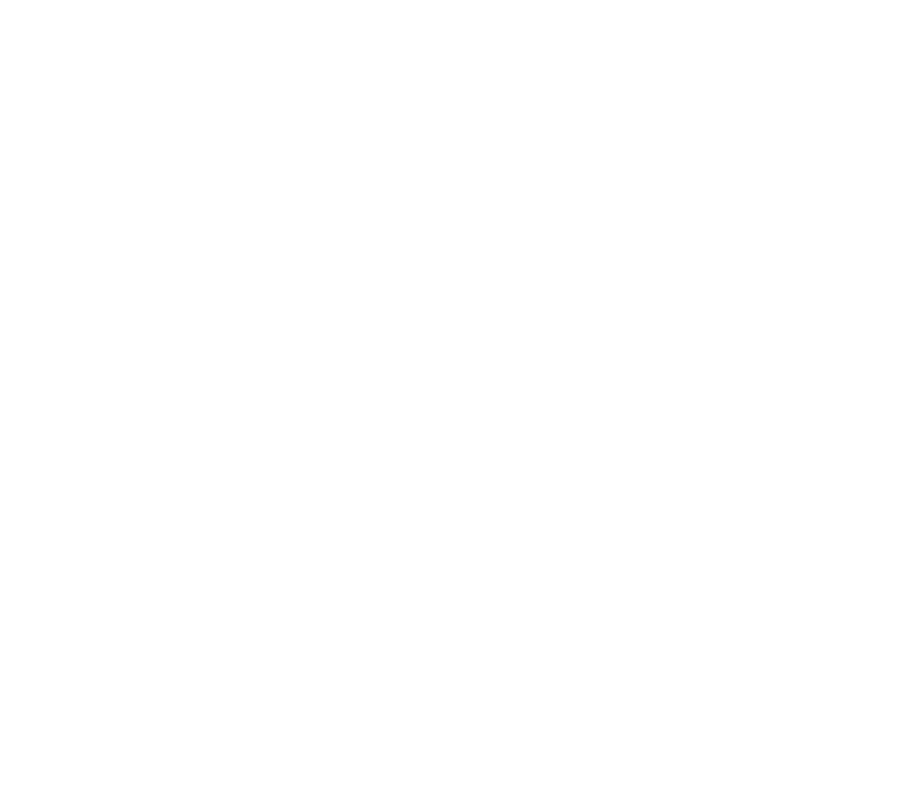
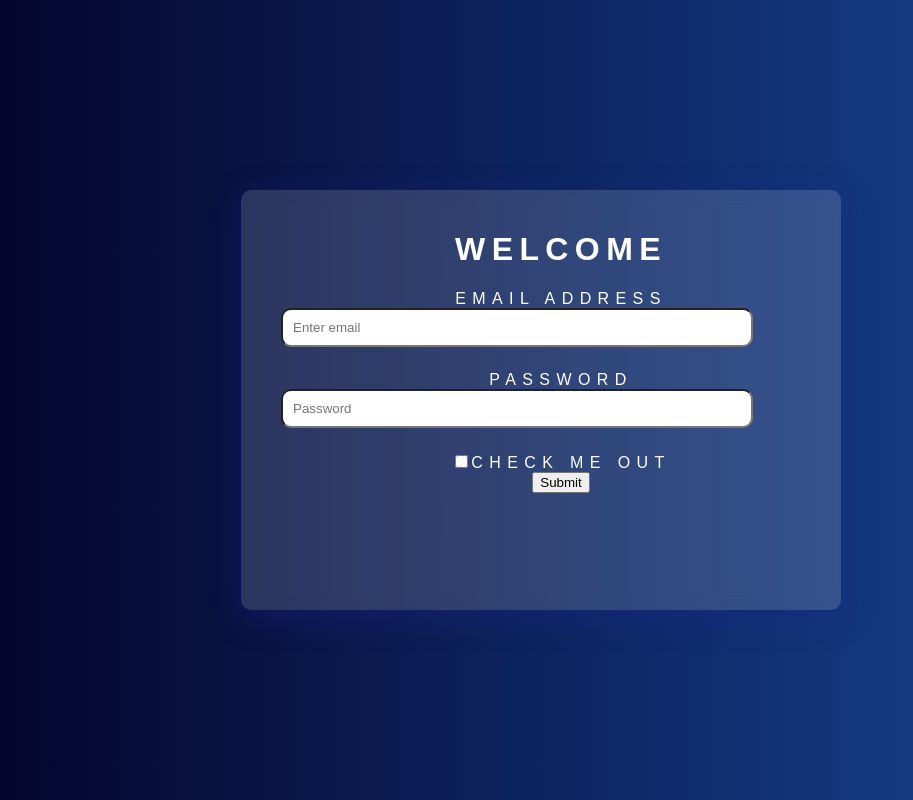
Before and after one commit to aizada869-nazarova/capstone_project_FE, a React (Create React App) app in the folder travel_book/: page / in a window 1280 px wide. Shown: the whole page, without its empty margins (99-1012 px from the left). Built offline with nearby package versions, Linux system fonts and the light colour scheme.

Commit message:
login page

```diff
--- a/travel_book/package.json
+++ b/travel_book/package.json
@@ -10,6 +10,7 @@
     "react": "^17.0.2",
     "react-bootstrap": "^2.2.0",
     "react-dom": "^17.0.2",
+    "react-icons": "^4.3.1",
     "react-router-dom": "^6.2.2",
     "react-scripts": "5.0.0",
     "redux": "^4.1.2",
--- a/travel_book/src/App.js
+++ b/travel_book/src/App.js
@@ -1,11 +1,12 @@
 
 import './App.css';
+import Login from './components/Login';
 
 function App() {
   return (
     <div className="App">
-
-    </div>
+     <Login></Login>
+     </div>
   );
 }
 
--- /dev/null
+++ b/travel_book/src/components/Login.css
@@ -0,0 +1,46 @@
+
+
+.body{
+  font-family: 'Raleway', sans-serif;
+
+background-image: linear-gradient(90deg, rgba(2,0,36,1) 0%, rgba(13,56,135,0.9644900196406687) 87%);
+background-size: cover;
+display: flex;
+justify-content: center;
+align-items: center;
+height: 100vh;
+width: 100vw;
+ }
+
+ .main_form{
+    /* flex-direction: column;
+    align-items: center;
+    justify-content: center; */
+    background: rgba(255, 255, 255, 0.15);
+    box-shadow: 0 8px 32px 0 rgba(31, 38, 135, 0.37);
+    backdrop-filter: blur(8.5px);
+    -webkit-backdrop-filter: blur(8.5px);
+    border-radius: 10px;
+    color: #ffffff;
+    text-transform: uppercase;
+    letter-spacing: 0.4rem;
+    height: 50vh;
+    width: 70vh;
+    padding-top: 20px;
+    position: relative;
+    padding-left:40px
+ }
+
+
+ .input-container {
+    /* flex-direction: column;
+    align-items: center;
+    justify-content: center; */
+    width: 80%;
+    display: flex;
+    height: fit-content;
+    justify-content: center;
+    margin-bottom: 1.5rem;
+    border-radius: 10px;
+    padding: 10px
+  }
--- /dev/null
+++ b/travel_book/src/components/Login.jsx
@@ -0,0 +1,43 @@
+import React from 'react'
+import "./Login.css"
+// import { FcGoogle } from "react-icons/fc"
+import {Col, Form, Button, Row, Container} from "react-bootstrap"
+import {Link} from "react-router-dom"
+
+function Login() {
+  return (
+      <div className='body'>
+    <Form className='main_form'>
+    <Container>
+          <Row className="d-flex justify-content-center">
+            <Col md={6}>
+
+              <h1 className="mb-5 text-light"><strong>WELCOME</strong></h1>
+
+  <Form.Group className="mb-3" controlId="formBasicEmail">
+    <Form.Label>Email address</Form.Label>
+    <Form.Control className='input-container d-flex' type="email" placeholder="Enter email" />
+
+  </Form.Group>
+
+  <Form.Group className="mb-3" controlId="formBasicPassword">
+    <Form.Label>Password</Form.Label>
+    <Form.Control className='input-container ' type="password" placeholder="Password" />
+  </Form.Group>
+  <Form.Group className="mb-3" controlId="formBasicCheckbox">
+    <Form.Check type="checkbox" label="Check me out" />
+  </Form.Group>
+  <Button variant="primary" type="submit">
+    Submit
+  </Button>
+  </Col>
+          </Row>
+        </Container>
+
+</Form>
+
+</div>
+  )
+}
+
+export default Login
```
Also changed, not shown: travel_book/src/components/ex.js (added, +44 -0 lines), travel_book/src/index.css (+7 -0 lines), 2 other files (tests, documents, lock files or other folders).
